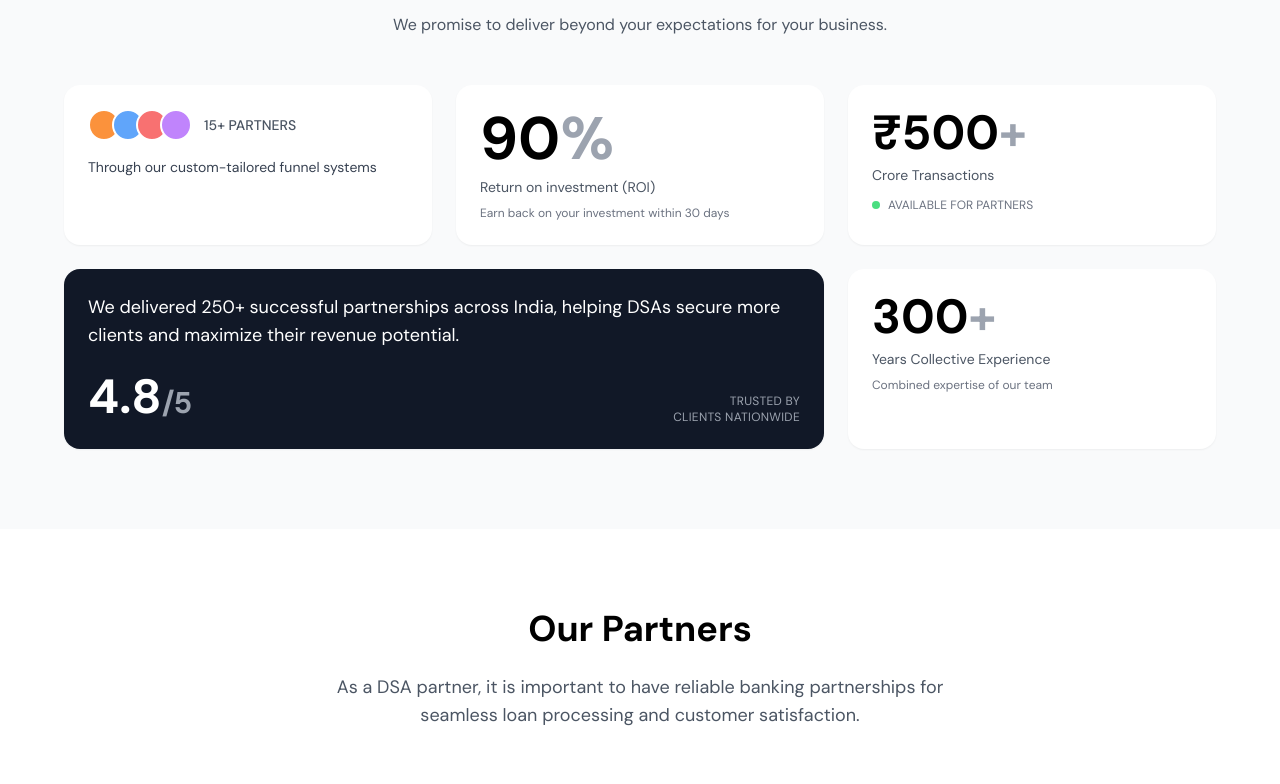
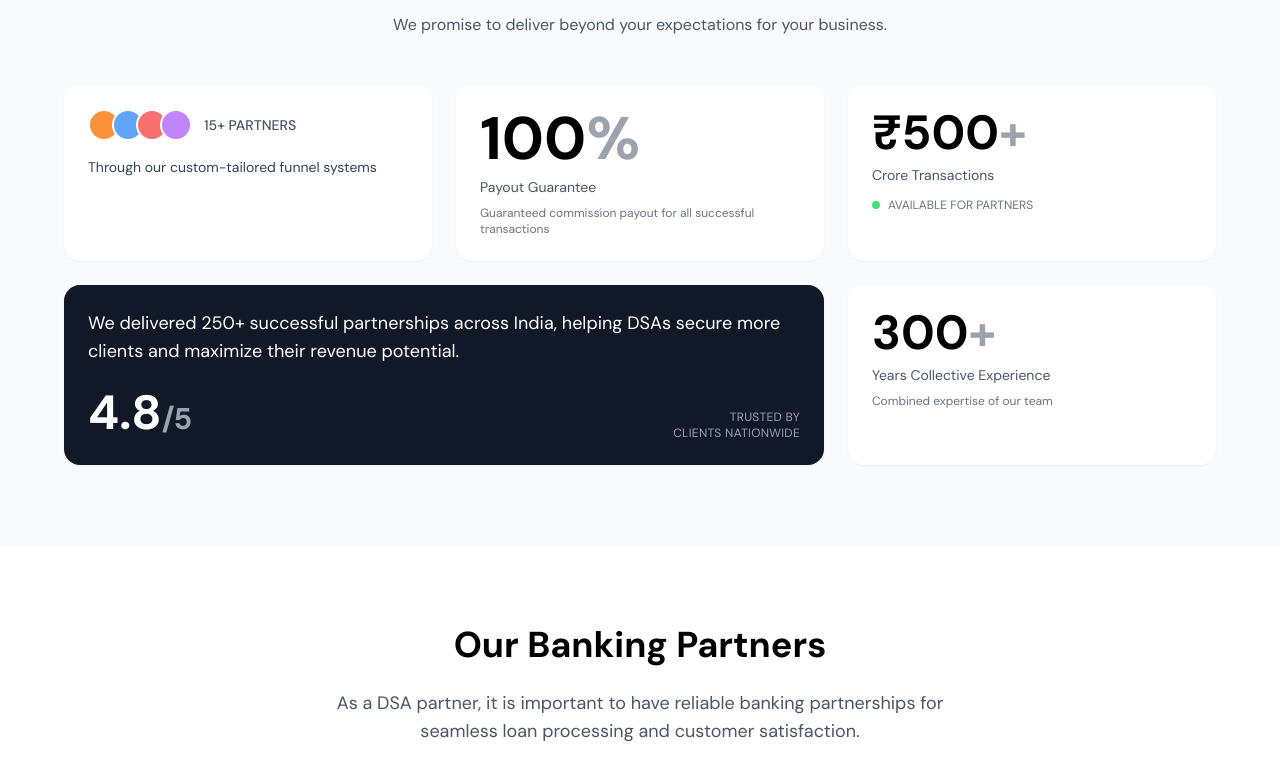
Before and after one commit to Ideaye/maxdsa-fintech-partner, a React (Vite) app: page / in a window 1280 px wide. Shown: the part 1056-1840 px from the top of the page. Built offline with nearby package versions, Linux system fonts and the light colour scheme; some icons are missing; the HTML template or start-up script is replaced by a standard one.

Commit message:
Update homepage content

```diff
--- a/src/pages/Index.tsx
+++ b/src/pages/Index.tsx
@@ -209,11 +209,11 @@ const Index = () => {
               </p>
             </div>
 
-            {/* ROI Card */}
+            {/* Payout Guarantee Card */}
             <div className="bg-white rounded-2xl p-6 shadow-sm">
-              <div className="text-6xl font-bold text-black mb-2">90<span className="text-gray-400">%</span></div>
-              <p className="text-gray-600 text-sm">Return on investment (ROI)</p>
-              <p className="text-gray-500 text-xs mt-2">Earn back on your investment within 30 days</p>
+              <div className="text-6xl font-bold text-black mb-2">100<span className="text-gray-400">%</span></div>
+              <p className="text-gray-600 text-sm">Payout Guarantee</p>
+              <p className="text-gray-500 text-xs mt-2">Guaranteed commission payout for all successful transactions</p>
             </div>
 
             {/* Revenue Card */}
@@ -263,7 +263,7 @@ const Index = () => {
         <div className="mx-auto max-w-7xl px-4 sm:px-6 lg:px-8">
           <div className="text-center mb-16">
             <h2 className="text-3xl md:text-4xl font-bold text-black mb-6">
-              Our Partners
+              Our Banking Partners
             </h2>
             <p className="text-gray-600 max-w-2xl mx-auto text-lg">
               As a DSA partner, it is important to have reliable banking partnerships for seamless loan processing and customer satisfaction.
@@ -469,6 +469,9 @@ const Index = () => {
             <h2 className="text-4xl md:text-5xl font-bold text-black">
               Process section.
             </h2>
+            <p className="text-lg text-gray-600 mt-4 max-w-2xl mx-auto">
+              Payout Guaranteed, Seamless TDS & GST Processing, Dedicated Relationship Manager
+            </p>
           </div>
 
           <div className="relative">
```
